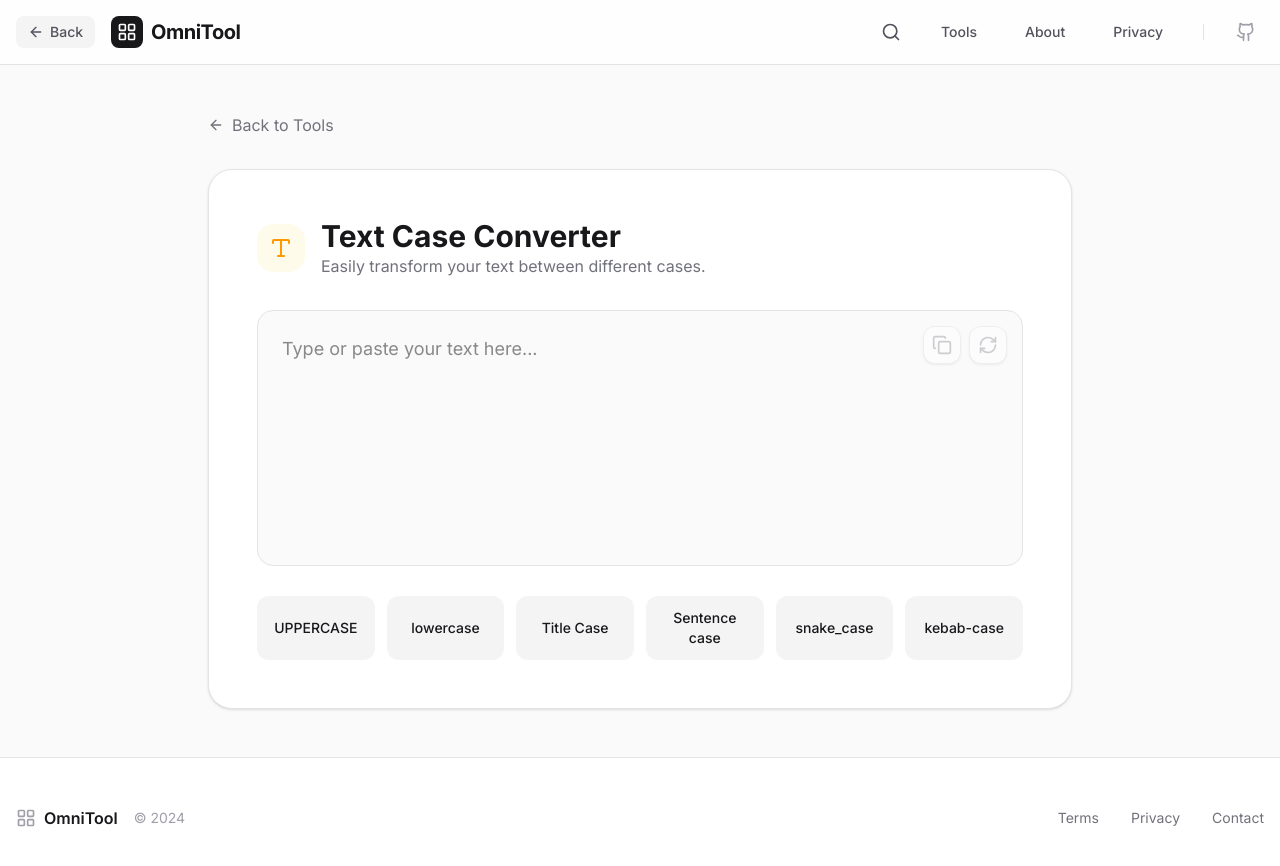
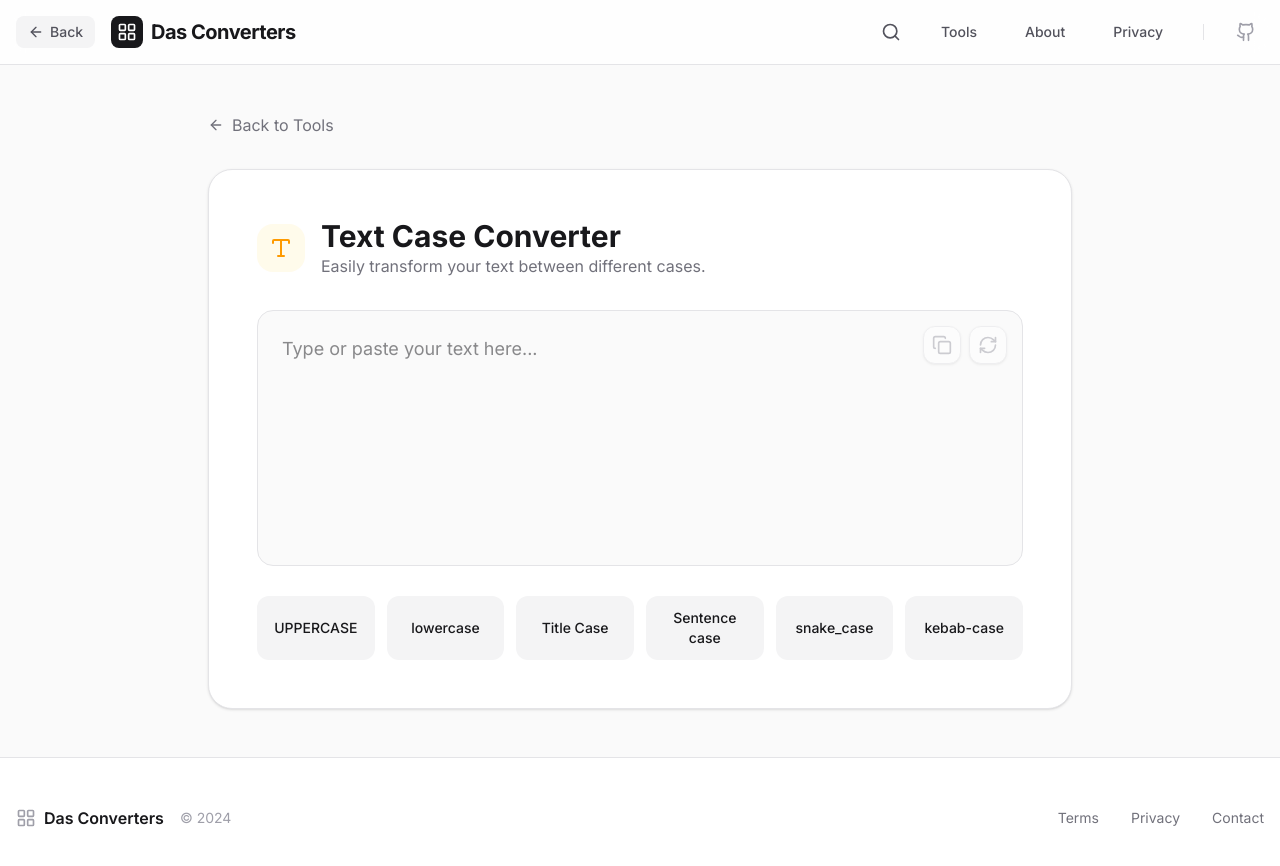
Before and after one commit to jafran4/dasconverter, a React (Vite) app: page /text-converter in a window 1280 px wide. Shown: the top 866 px of the page. Built offline with nearby package versions, Linux system fonts and the light colour scheme.

Commit message:
refactor: Rename application from OmniTool to Das Converters
Updates the application title, metadata name, and various UI elements to reflect the new application name "Das Converters". This change standardizes the branding across the project.

```diff
--- a/index.html
+++ b/index.html
@@ -3,7 +3,7 @@
   <head>
     <meta charset="UTF-8" />
     <meta name="viewport" content="width=device-width, initial-scale=1.0" />
-    <title>OmniTool</title>
+    <title>Das Converters</title>
   </head>
   <body>
     <div id="root"></div>
--- a/metadata.json
+++ b/metadata.json
@@ -1,5 +1,5 @@
 {
-  "name": "OmniTool",
+  "name": "Das Converters",
   "description": "A comprehensive suite of web tools for PDF manipulation, image metadata checking, and more.",
   "requestFramePermissions": []
 }
--- a/src/App.tsx
+++ b/src/App.tsx
@@ -1001,7 +1001,7 @@ const Dashboard = () => {
           animate={{ opacity: 1, y: 0 }}
           className="text-5xl font-bold tracking-tight text-zinc-900 mb-4"
         >
-          OmniTool
+          Das Converters
         </motion.h1>
         <motion.p
           initial={{ opacity: 0, y: 20 }}
@@ -1166,7 +1166,7 @@ const AppLayout = ({ children }: { children: ReactNode }) => {
               <div className="w-8 h-8 bg-zinc-900 rounded-lg flex items-center justify-center group-hover:rotate-12 transition-transform">
                 <LayoutGrid className="w-5 h-5 text-white" />
               </div>
-              <span className="font-bold text-xl tracking-tight">OmniTool</span>
+              <span className="font-bold text-xl tracking-tight">Das Converters</span>
             </Link>
           </div>
 
@@ -1246,7 +1246,7 @@ const AppLayout = ({ children }: { children: ReactNode }) => {
         <div className="max-w-7xl mx-auto px-4 flex flex-col md:flex-row justify-between items-center gap-8">
           <div className="flex items-center gap-2">
             <LayoutGrid className="w-5 h-5 text-zinc-400" />
-            <span className="font-semibold text-zinc-900">OmniTool</span>
+            <span className="font-semibold text-zinc-900">Das Converters</span>
             <span className="text-zinc-400 text-sm ml-2">© 2024</span>
           </div>
           <div className="flex gap-8">
```
